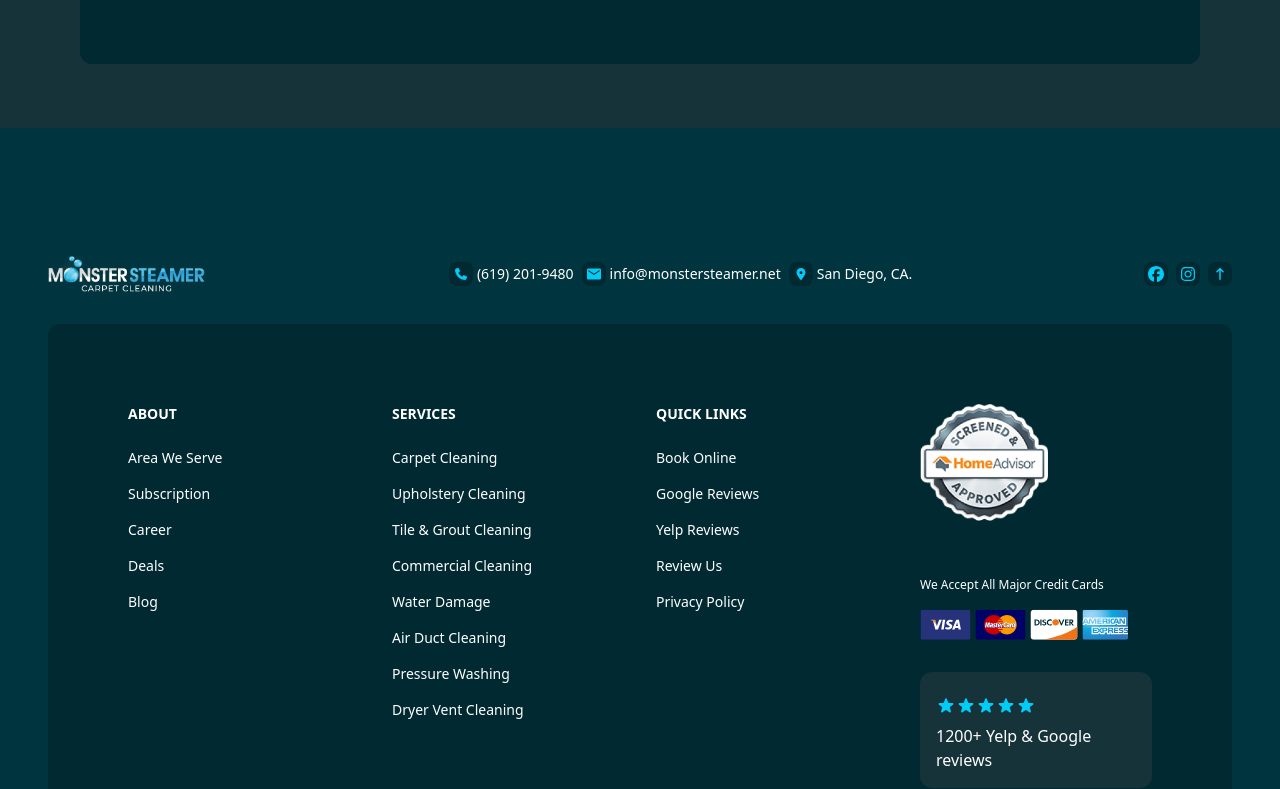
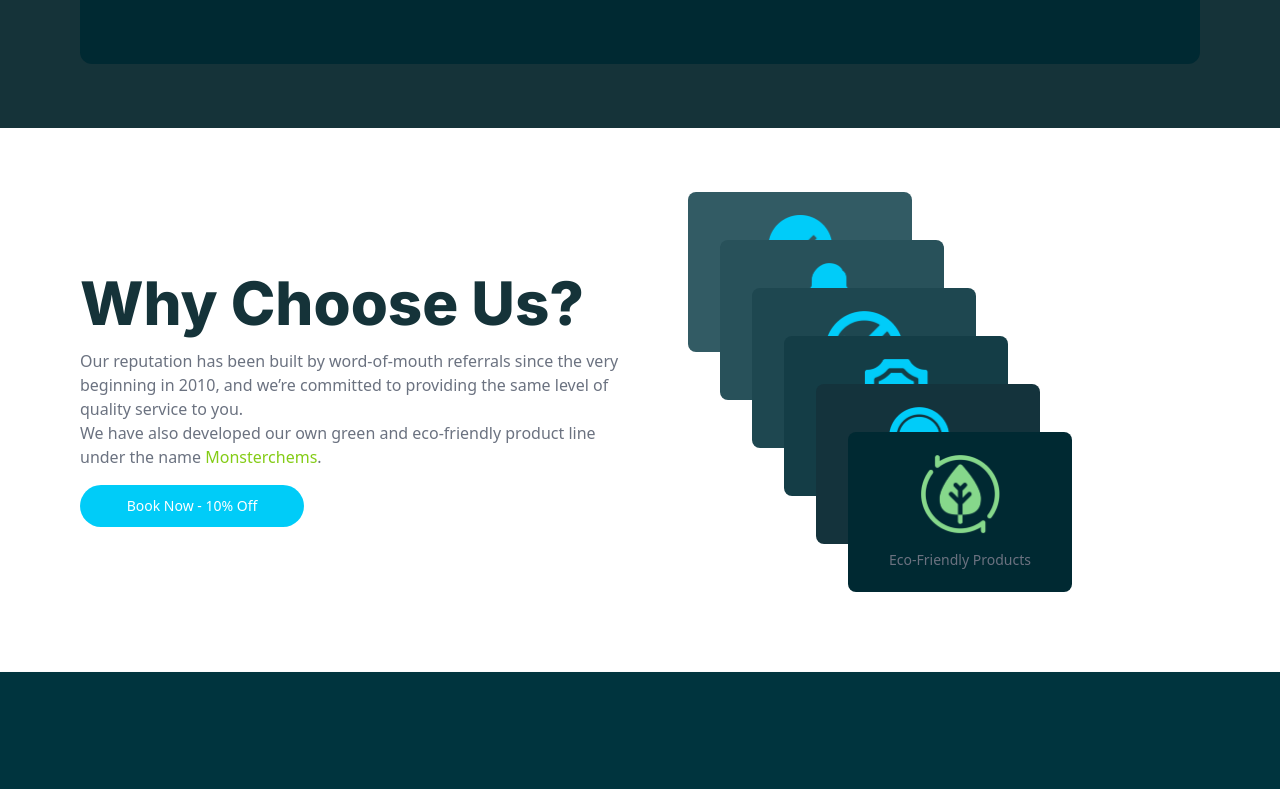
Before and after one commit to ninazmul/monster-steamer, a React (Vite) app: page / in a window 1280 px wide. Shown: the part 1787-2576 px from the top of the page. Built offline with nearby package versions, Linux system fonts and the light colour scheme.

Commit message:
Why Us section design done

```diff
--- a/src/Components/Services.jsx
+++ b/src/Components/Services.jsx
@@ -100,7 +100,7 @@ export default function Services() {
         </div>
         <div className="flex gap-4 pt-16 pl-40 absolute">
           {getVisibleImages().map((image, index) => (
-            <div key={index} className="flex flex-col items-center">
+            <div key={index} className="flex flex-col">
               <img
                 src={image.src}
                 alt={image.title}
--- a/src/Components/ThemeProvider.jsx
+++ b/src/Components/ThemeProvider.jsx
@@ -5,7 +5,7 @@ const ThemeProvider = ({ children }) => {
 
   return (
     <div className={theme}>
-      <div className="bg-white text-gray-900 dark:text-teal-200 dark:bg-[rgb(8,7,39)] ">
+      <div className="bg-white text-[#153339] dark:text-teal-200 dark:bg-[rgb(8,7,39)] ">
         {children}
       </div>
     </div>
--- /dev/null
+++ b/src/Components/WhyUs.jsx
@@ -0,0 +1,54 @@
+import { Button } from "flowbite-react";
+import img1 from "../assets/Eco-friendly-icon.png";
+import img2 from "../assets/Attention-Icon.png";
+import img3 from "../assets/Insured-icon.png";
+import img4 from "../assets/No Bait-icon.png";
+import img5 from "../assets/Customer-icon.png";
+import img6 from "../assets/Fast-icon.png";
+
+export default function WhyUs() {
+  return (
+    <div className="m-20 flex justify-around gap-20 h-96 items-center relative">
+      <div className="flex flex-col gap-4 w-1/2">
+        <h1 className="text-6xl font-inter font-bold">Why Choose Us?</h1>
+        <p className="text-gray-500">
+          Our reputation has been built by word-of-mouth referrals since the
+          very beginning in 2010, and we’re committed to providing the same
+          level of quality service to you.
+          <br />
+          We have also developed our own green and eco-friendly product line
+          under the name <span className="text-lime-500">Monsterchems</span>.
+        </p>
+        <Button className="bg-[#00CCF8] w-56" pill>
+          Book Now - 10% Off
+        </Button>
+      </div>
+      <div className="flex-1">
+        <div className="bg-[#325B64] rounded-lg flex flex-col items-center justify-center w-56 h-40 p-4 text-center gap-4 absolute bottom-60 right-72">
+          <img src={img6} alt="" className="w-20" />
+          <p className="text-gray-500 text-sm">Eco-Friendly Products</p>
+        </div>
+        <div className="bg-[#28515A] rounded-lg flex flex-col items-center justify-center w-56 h-40 p-4 text-center gap-4 absolute bottom-48 right-64">
+          <img src={img5} alt="" className="w-20" />
+          <p className="text-gray-500 text-sm">Eco-Friendly Products</p>
+        </div>
+        <div className="bg-[#1E4750] rounded-lg flex flex-col items-center justify-center w-56 h-40 p-4 text-center gap-4 absolute bottom-36 right-56">
+          <img src={img4} alt="" className="w-20" />
+          <p className="text-gray-500 text-sm">Eco-Friendly Products</p>
+        </div>
+        <div className="bg-[#143D46] rounded-lg flex flex-col items-center justify-center w-56 h-40 p-4 text-center gap-4 absolute bottom-24 right-48">
+          <img src={img3} alt="" className="w-20" />
+          <p className="text-gray-500 text-sm">Eco-Friendly Products</p>
+        </div>
+        <div className="bg-[#14333C] rounded-lg flex flex-col items-center justify-center w-56 h-40 p-4 text-center gap-4 absolute bottom-12 right-40">
+          <img src={img2} alt="" className="w-20" />
+          <p className="text-gray-500 text-sm">Eco-Friendly Products</p>
+        </div>
+        <div className="bg-[#002932] rounded-lg flex flex-col items-center justify-center w-56 h-40 p-4 text-center gap-4 absolute bottom-0 right-32">
+          <img src={img1} alt="" className="w-20" />
+          <p className="text-gray-500 text-sm">Eco-Friendly Products</p>
+        </div>
+      </div>
+    </div>
+  );
+}
--- a/src/Pages/Home.jsx
+++ b/src/Pages/Home.jsx
@@ -1,6 +1,7 @@
 import Banner from "../Components/Banner";
 import Services from "../Components/Services";
 import Stats from "../Components/Stats";
+import WhyUs from "../Components/WhyUs";
 
 
 const Home = () => {
@@ -9,7 +10,8 @@ const Home = () => {
     <div className="min-h-screen">
       <Banner />
       <Stats />
-      <Services/>
+      <Services />
+      <WhyUs/>
     </div>
   );
 };
```
